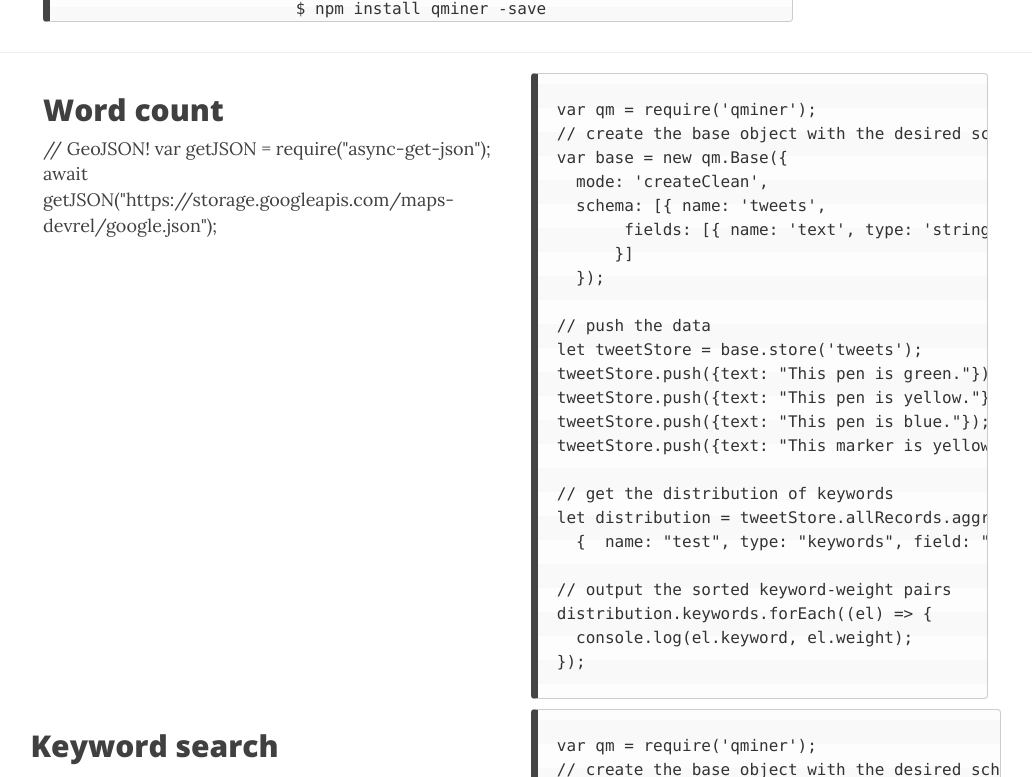
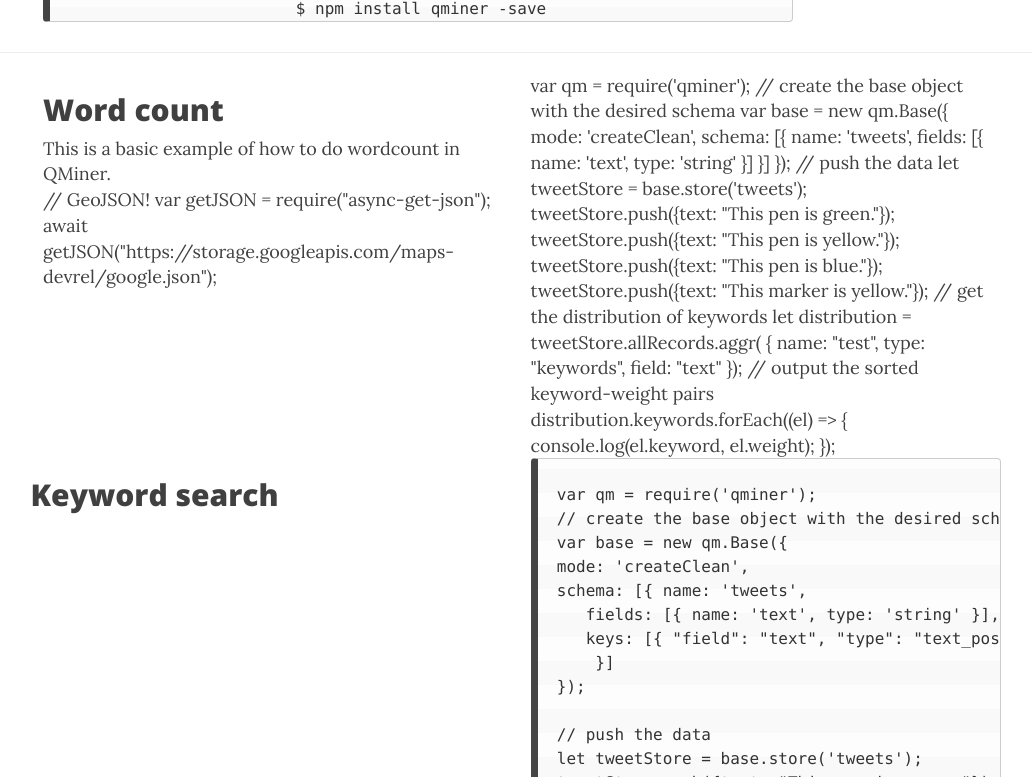
Before and after one commit to qminer/qminer.github.io, a Jekyll site: the page built from index.html, in a window 1280 px wide and 900 px high, scrolled down 384 px, cut to the strip 123-900 px from the top of the window. Shown: the whole strip, without its empty margins (222-1254 px from the left). Built offline with Jekyll 4.4.1, drawn with Linux system fonts in a browser that asks for light colours; nearby versions of some CDN libraries; the list of posts is cut into pages by our own code.

Commit message:
Two runkit examples

```diff
--- a/index.html
+++ b/index.html
@@ -21,6 +21,7 @@
   <div class="row">
     <div class="col-xl-5 col-lg-5 col-md-5 col-md-offset-1">
       <h2 class="post-title"> Word count</h2>
+      This is a basic example of how to do wordcount in QMiner.
       <!-- anywhere else on your page -->
 <div id="my-element">// GeoJSON!
 var getJSON = require("async-get-json");
@@ -29,7 +30,7 @@
 
     </div>
     <div class="col-xl-5 col-lg-5 col-md-5">
-       <div class="highlighter-rouge"><div class="highlight"><pre class="highlight"><code>
+      <div id="my-element">
   var qm = require('qminer');
   // create the base object with the desired schema
   var base = new qm.Base({
@@ -54,7 +55,7 @@
   distribution.keywords.forEach((el) => {
     console.log(el.keyword, el.weight);
   });
-      </code></pre></div></div>
+      </div>
   </div>
 
   <div class="row">
```
